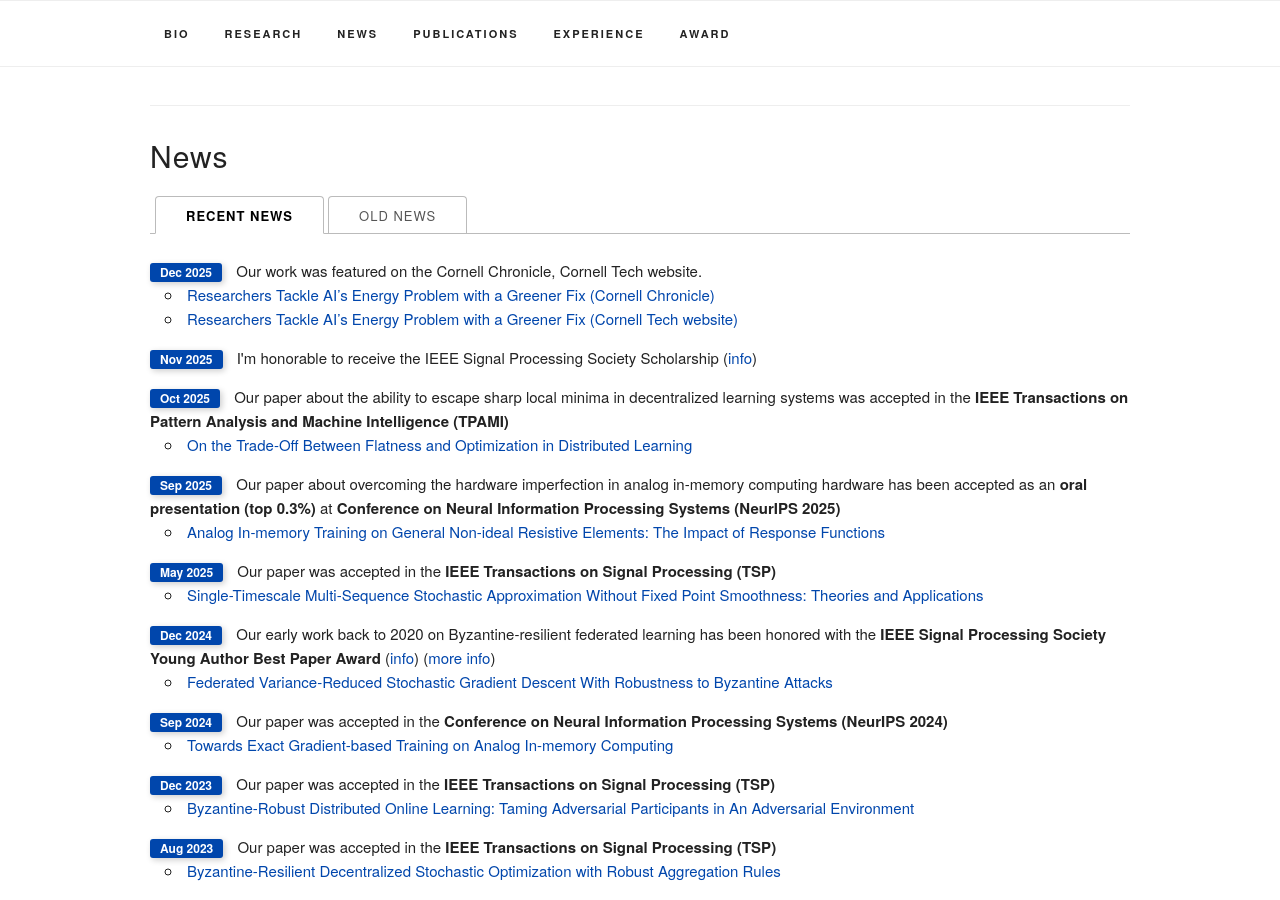
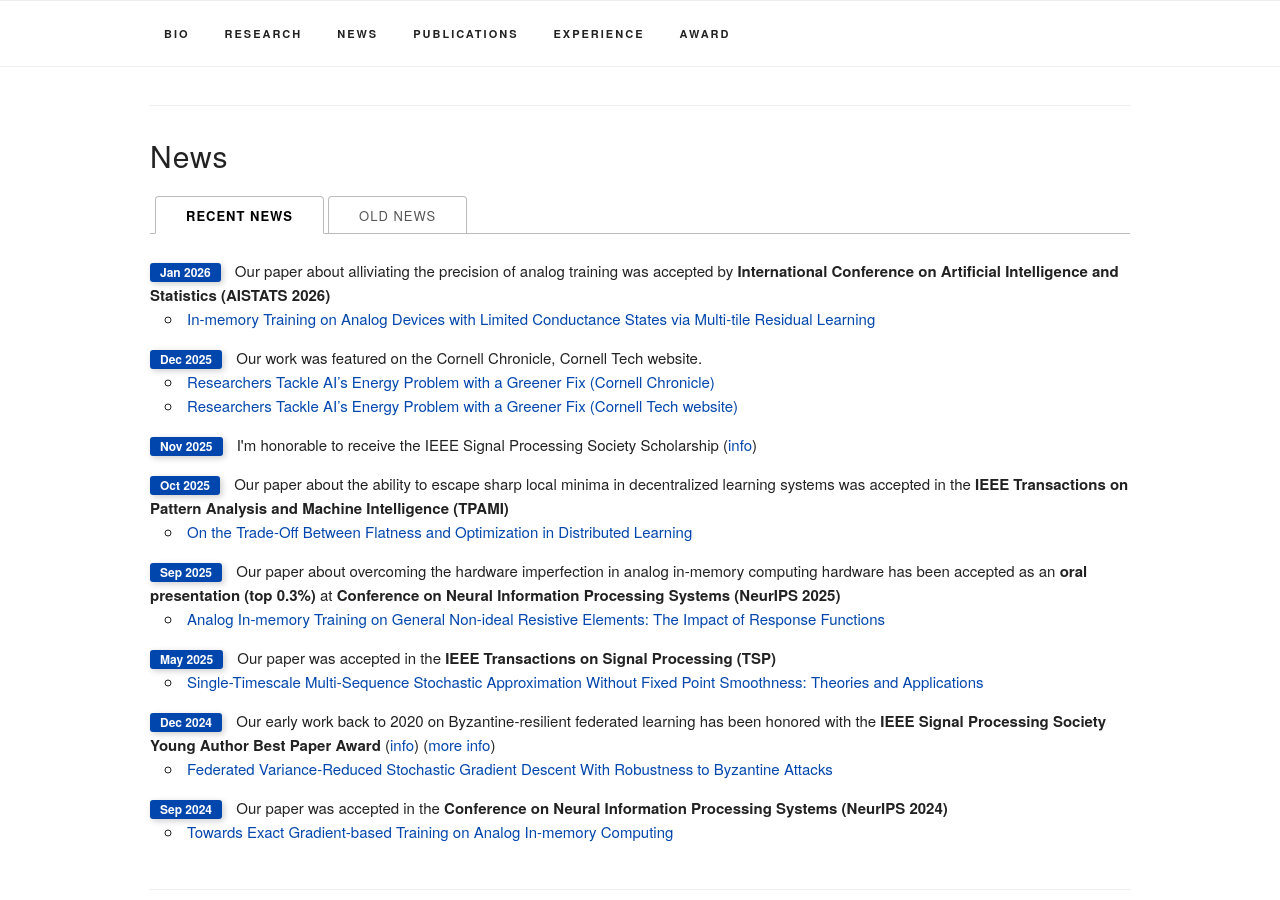
Before and after one commit to Zhaoxian-Wu/Zhaoxian-Wu.github.io, a Jekyll site: the page built from index.html, in a window 1280 px wide and 900 px high, scrolled down 2058 px. Built offline with Jekyll 4.4.1, drawn with Linux system fonts in a browser that asks for light colours; some web fonts are replaced.

Commit message:
[News] 2026.01

```diff
--- a/_data/news.yaml
+++ b/_data/news.yaml
@@ -1,4 +1,11 @@
 news_items:
+  - item: "Our paper about alliviating the precision of analog training was accepted by <b>International Conference on Artificial Intelligence and Statistics (AISTATS 2026)</b>"
+    date: "Jan 2026"
+    links:
+      - url: "https://arxiv.org/pdf/2510.02516"
+        text: "In-memory Training on Analog Devices with Limited Conductance States via Multi-tile Residual Learning"
+    selected: y
+
   - item: "Our work was featured on the Cornell Chronicle, Cornell Tech website."
     date: "Dec 2025"
     links:
@@ -61,11 +68,11 @@ news_items:
     links:
       - url: "https://arxiv.org/abs/2406.12774"
         text: "Byzantine-Robust Distributed Online Learning: Taming Adversarial Participants in An Adversarial Environment"
-    selected: y
+    selected: n
 
   - item: "Our paper was accepted in the <b>IEEE Transactions on Signal Processing (TSP)</b>"
     date: "Aug 2023"
     links:
       - url: "https://ieeexplore.ieee.org/abstract/document/10208131"
         text: "Byzantine-Resilient Decentralized Stochastic Optimization with Robust Aggregation Rules"
-    selected: y
+    selected: n
--- a/_data/publications.yaml
+++ b/_data/publications.yaml
@@ -1,4 +1,13 @@
 papers:
+  - title: "In-memory Training on Analog Devices with Limited Conductance States via Multi-tile Residual Learning"
+    authors: "Jindan Li, <strong><u>Zhaoxian Wu</strong></u>, Gaowen Liu, Tayfun Gokmen, and Tianyi Chen"
+    venue: "Proc. of International Conference on Artificial Intelligence and Statistics <strong>(AISTATS)</strong>"
+    paper_pdf: "https://arxiv.org/pdf/2510.02516"
+    selected: n
+    code: "https://github.com/Jjindanli898/AIMC"
+    label: "AISTATS"
+    year: "2026"
+    fig: "./assets/pub_figure/2025-multi-tile.png"
 
   - title: "Analog In-memory Training on General Non-ideal Resistive Elements: The Impact of Response Functions"
     authors: "<strong><u>Zhaoxian Wu</strong></u>, Quan Xiao, Tayfun Gokmen, Omobayode Fagbohungbe, and Tianyi Chen"
```
Also changed, not shown: assets/pub_figure/2025-multi-tile.png (added).
